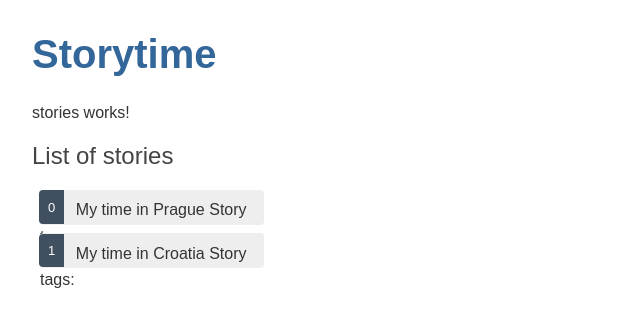
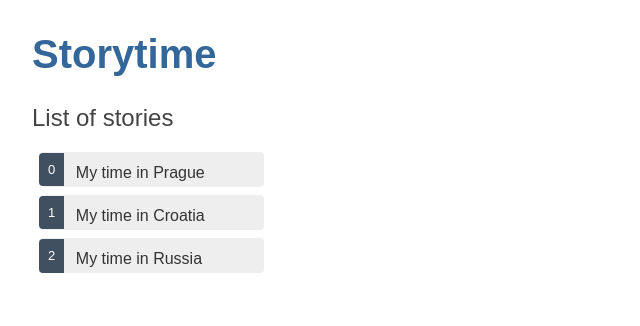
Before and after one commit to meltingscales/storytimeapp, an Angular app in the folder storytime-frontend/: page / in a window 1280 px wide. Shown: the top 326 px of the page, without its empty margins (0-640 px from the left). Built offline with nearby package versions, Linux system fonts and the light colour scheme.

Commit message:
allow editing more fields of stories

```diff
--- a/storytime-frontend/src/app/mock-stories.ts
+++ b/storytime-frontend/src/app/mock-stories.ts
@@ -5,9 +5,9 @@ export const STORIES: Story[] = [
     id: 0,
     title: 'My time in Prague',
     textContent:
-        '# Once upon a time in Prague...\n' +
-        'Body content\n'+
-        'wow more body content'
+      '# Once upon a time in Prague...\n' +
+      'Body content\n' +
+      'wow more body content',
   },
   {
     id: 1,
@@ -15,6 +15,14 @@ export const STORIES: Story[] = [
     textContent:
       '# Once upon a time in Croatia...\n' +
       'Body content\n' +
-      'More body content'
+      'More body content',
+  },
+  {
+    id: 2,
+    title: 'My time in Russia',
+    textContent:
+      '# Once upon a time in Russia...\n' +
+      'Body content\n' +
+      'More body content',
   },
 ];
--- a/storytime-frontend/src/app/stories/stories.component.html
+++ b/storytime-frontend/src/app/stories/stories.component.html
@@ -1,9 +1,10 @@
-<p>stories works!</p>
-
 <div *ngIf="selectedStory">
-  <h2>{{ selectedStory.title }}</h2>
-  <div><span>id: </span>{{ selectedStory.id }}</div>
+  <h2>Editing '{{ selectedStory.title }}'</h2>
   <div>
+    <label
+      >id:
+      <input [(ngModel)]="selectedStory.id" placeholder="id" />
+    </label>
     <label
       >title:
       <input [(ngModel)]="selectedStory.title" placeholder="title" />
@@ -16,7 +17,7 @@
   <ul class="stories">
     <li *ngFor="let story of stories" (click)="onSelect(story)">
       <span class="badge">{{ story.id }} </span>{{ story.title }}
-      <span>Story tags: {{ story.tags }}</span>
+      <!-- <span>Story tags: {{ story.tags }}</span> -->
     </li>
   </ul>
 </section>
```
